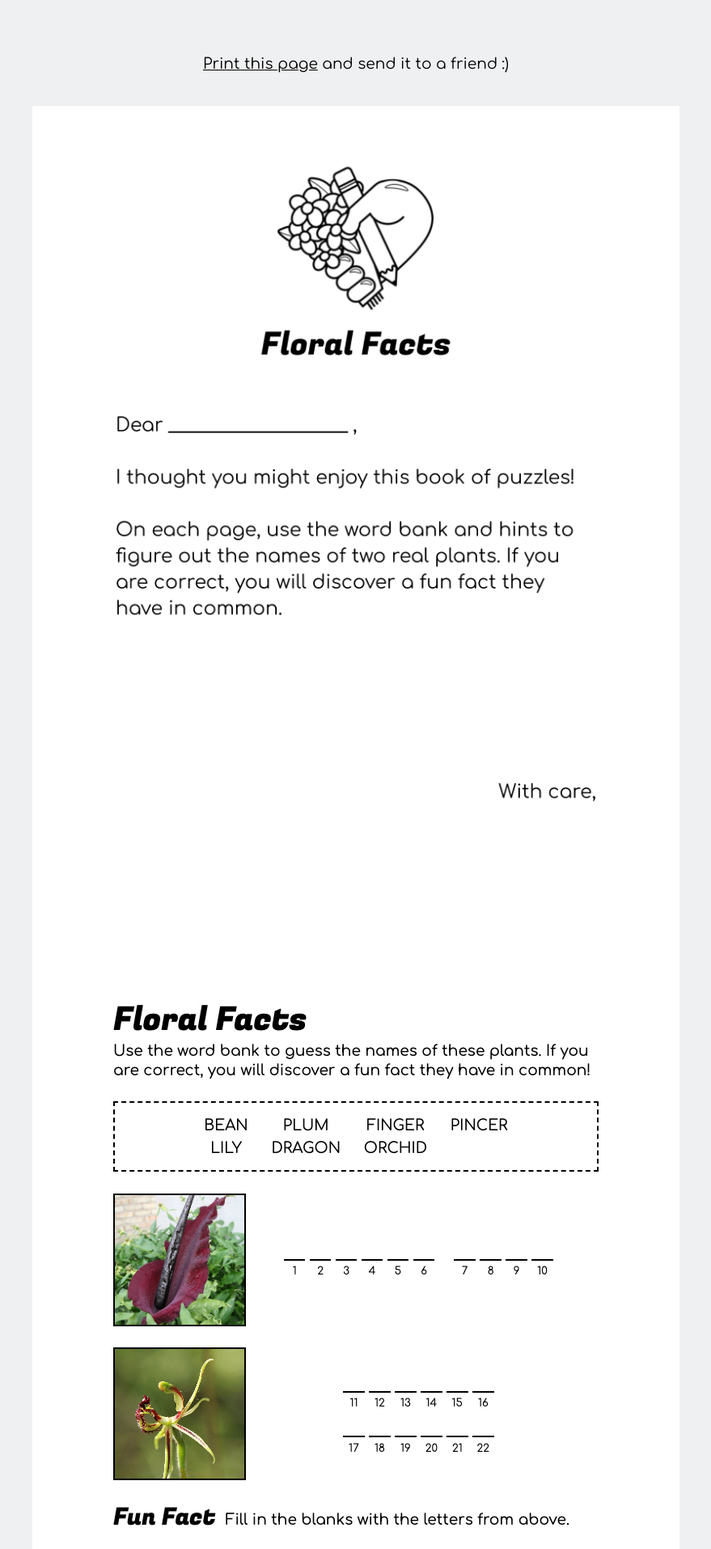
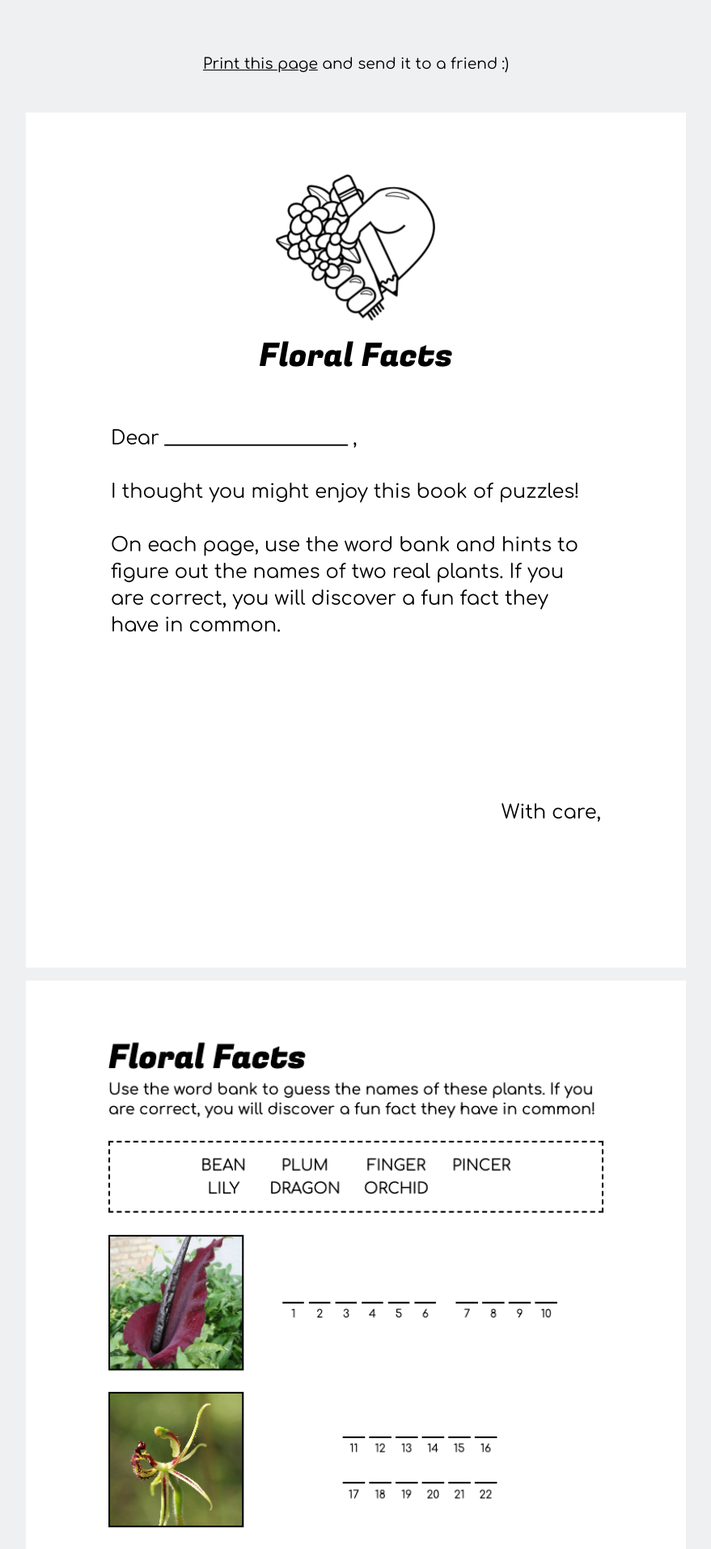
Before and after one commit to floralfacts/floralfacts.github.io, a Jekyll site: the page built from book.md, in a window 1280 px wide. Shown: the top 1913 px of the page at 81% size, without its empty margins (200-1079 px from the left). Built offline with Jekyll 4.4.1, drawn with Linux system fonts in a browser that asks for light colours.

Commit message:
Set images inside book pages.

```diff
--- a/_layouts/book.html
+++ b/_layouts/book.html
@@ -12,12 +12,14 @@
     <link rel="stylesheet" href="/assets/css/style.css">
     <style type="text/css">
 
-      .book {
-        width: 600pt;
+      .bookpage {
+        width: 612pt;
+        height: 792pt;
         margin: 0 auto;
+        padding: 6pt;
       }
 
-      .book img {
+      .bookpage img {
         width: 100%;
       }
 
@@ -51,10 +53,14 @@
       <div class="instructions body-text">
         <p><span class="printer" onclick="window.print()">Print this page</span> and send it to a friend :)</p>
       </div>
-      <img alt="Cover" src="/assets/img/cover.png">
+      <div class="bookpage">
+        <img alt="Cover" src="/assets/img/cover.png">
+      </div>
       {% assign puzzles = site.play | sort: "name" %}
       {% for puzzle in puzzles %}
-        <img alt="Puzzle {puzzle.slug}" src="/assets/book/{{ puzzle.slug }}.png">
+        <div class="bookpage">
+          <img alt="Puzzle {puzzle.slug}" src="/assets/book/{{ puzzle.slug }}.png">
+        </div>
       {% endfor %}
     </div>
   </body>
```
